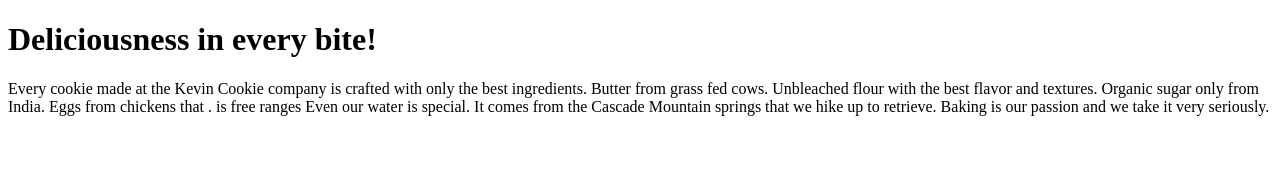
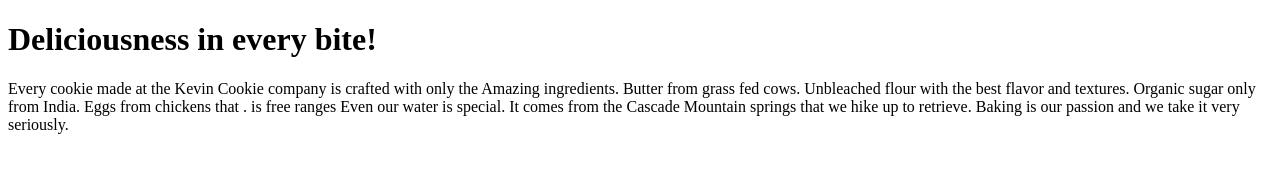
Before and after one commit to Sivaponnan92/sivagit, a plain HTML site: page index.htm in a window 1280 px wide. Drawn offline with Linux system fonts and the light colour scheme.

Commit message:
Updates text

```diff
--- a/index.htm
+++ b/index.htm
@@ -3,7 +3,7 @@
 <body>
 
 <h1>Deliciousness in every bite!</h1>
-<p>Every cookie made at the Kevin Cookie company is crafted with only the best ingredients.
+<p>Every cookie made at the Kevin Cookie company is crafted with only the Amazing ingredients.
 Butter from grass fed cows. Unbleached flour with the best flavor and textures. Organic sugar only from India.
 Eggs from chickens that . is free ranges
 Even our water is special. It comes from the Cascade Mountain springs that we hike up to retrieve. Baking is our passion and we take it very seriously.</p>
```
